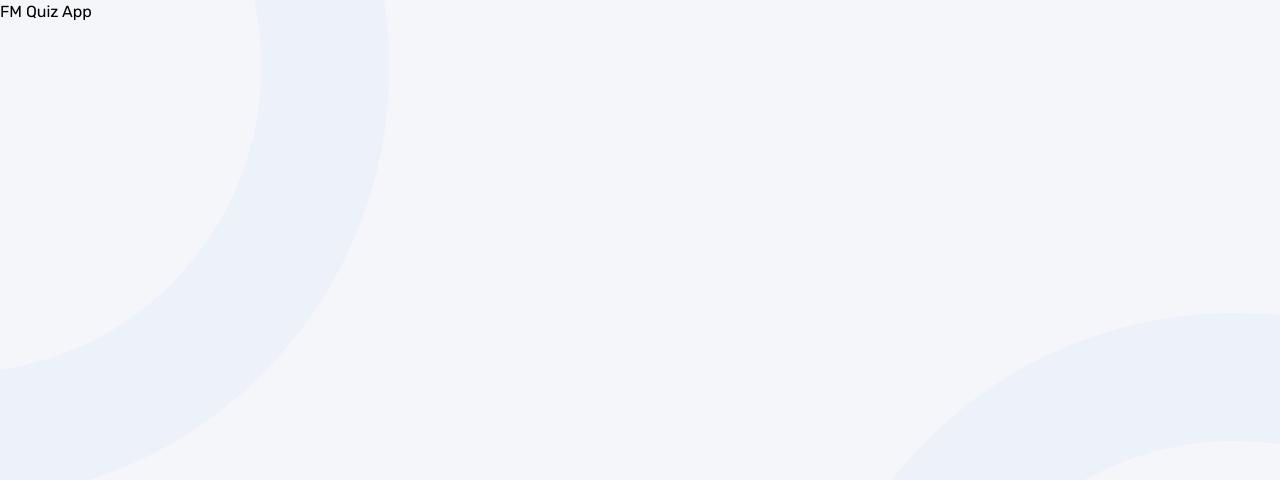
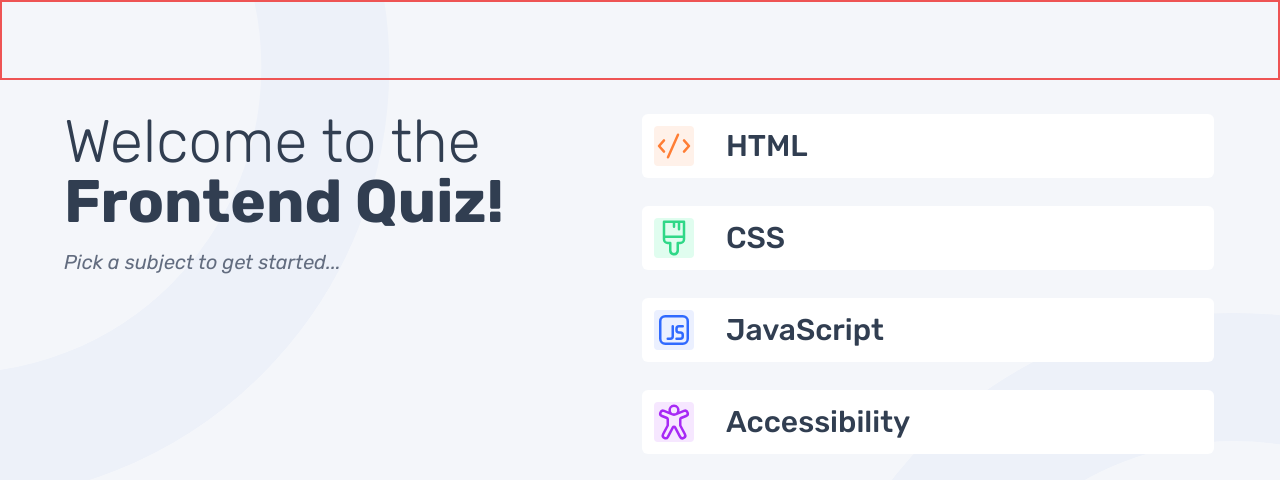
Before and after one commit to gsterczewski/fm-quiz, a Vue app: page / in a window 1280 px wide. Shown: the top 480 px of the page. Built offline with nearby package versions, Linux system fonts and the light colour scheme.

Commit message:
feat: start screen draft

```diff
--- a/src/App.vue
+++ b/src/App.vue
@@ -1,13 +1,10 @@
-<script setup lang="ts">
-
-</script>
+<script setup lang="ts"></script>
 
 <template>
   <div>
-    <h1>FM Quiz App</h1>
+    <header class="h-20 mb-8 border-2 border-red-500"></header>
+    <main>
+      <router-view></router-view>
+    </main>
   </div>
 </template>
-
-<style scoped>
-
-</style>
```
